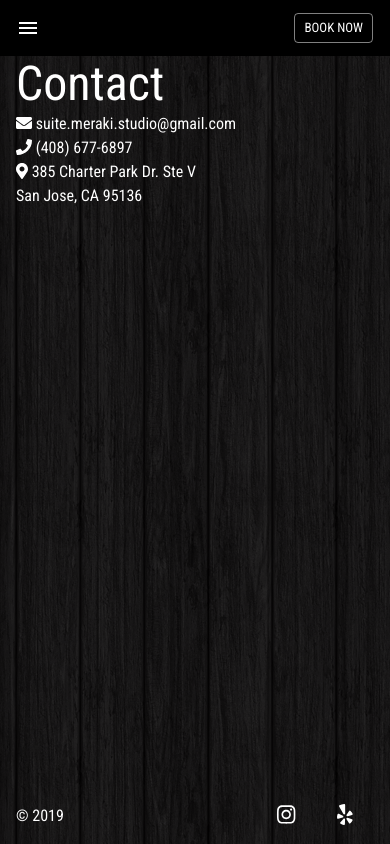
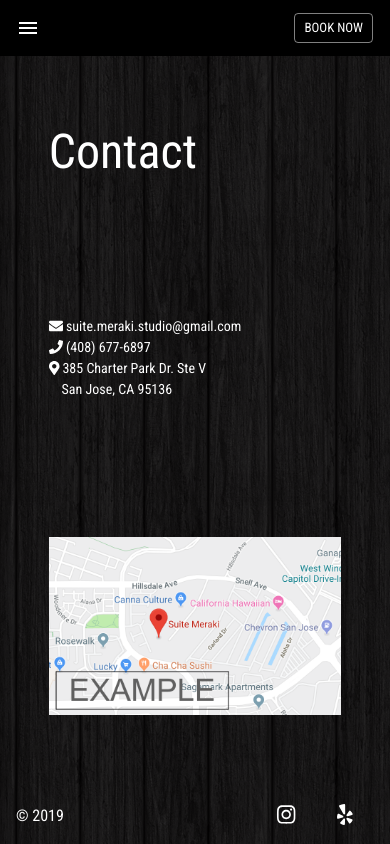
Before and after one commit to sarahg813/suite-meraki-site, a React (Create React App) app in the folder suite-meraki/: page /contact in a window 390 px wide. Built offline with nearby package versions, Linux system fonts and the light colour scheme; a web font is replaced by a local one.

Commit message:
fixed Contact to be mobile responsive

```diff
--- a/suite-meraki/src/components/Contact.js
+++ b/suite-meraki/src/components/Contact.js
@@ -5,11 +5,24 @@ import { FontAwesomeIcon } from "@fortawesome/react-fontawesome";
 
 const useStyles = makeStyles(theme => ({
   contact: {
+    display: "flex",
+    justifyContent: "center",
     flexGrow: "1",
-    color: "white"
+    color: "white",
+    width: "100vw"
+  },
+  container: {
+    width: "75vw"
+  },
+  image: {
+    width: "100%"
   },
   text: {
-    fontFamily: "Roboto Condensed"
+    fontFamily: "Roboto Condensed",
+    fontSize: "1em",
+    [theme.breakpoints.up("sm")]: {
+      fontSize: "1.5em"
+    }
   }
 }));
 
@@ -17,16 +30,30 @@ const Contact = () => {
   const classes = useStyles();
   return (
     <div className={classes.contact}>
-      <Grid container className={classes.contact}>
+      <Grid
+        container
+        justify="center"
+        alignItems="center"
+        spacing={0}
+        className={classes.container}
+      >
+        <Grid item xs={12} className={classes.title}>
           <Typography variant="h3">Contact</Typography>
+        </Grid>
+        <Grid item xs={12} sm={6}>
           <Typography className={classes.text}>
-          <FontAwesomeIcon icon="envelope" /> suite.meraki.studio&#64;gmail.com
+            <FontAwesomeIcon icon="envelope" />{" "}
+            suite.meraki.studio&#64;gmail.com
             <br />
             <FontAwesomeIcon icon="phone" /> (408) 677-6897
             <br />
             <FontAwesomeIcon icon="map-marker-alt" /> 385 Charter Park Dr. Ste V
-          <br /> San Jose, CA 95136
+            <br /> &nbsp; &nbsp; San Jose, CA 95136
           </Typography>
+        </Grid>
+        <Grid item xs={12} sm={6}>
+          <img src="/images/map_example.png" className={classes.image} />
+        </Grid>
       </Grid>
     </div>
   );
--- a/suite-meraki/src/components/Home.js
+++ b/suite-meraki/src/components/Home.js
@@ -11,7 +11,8 @@ const useStyles = makeStyles(theme => ({
   },
   image: {
     display: "flex",
-    width: "100%"
+    width: "100%",
+    marginBottom: "1em"
   },
   definition: {
     display: "flex",
@@ -36,7 +37,13 @@ const Home = () => {
   return (
     <React.Fragment>
       <div className={classes.home}>
-        <video loop autoPlay muted className={classes.video}>
+        <video
+          loop
+          autoPlay
+          muted
+          className={classes.video}
+          poster="/images/dark_wood.png"
+        >
           <source src="./videos/hair-vid.mp4" type="video/mp4" />
           Your browser does not support the video tag.
         </video>
```
Also changed, not shown: suite-meraki/src/components/Background.js (deleted, +0 -21 lines), suite-meraki/public/images/map_example.png (added). Lines whose indentation alone changed are shown as unchanged.
